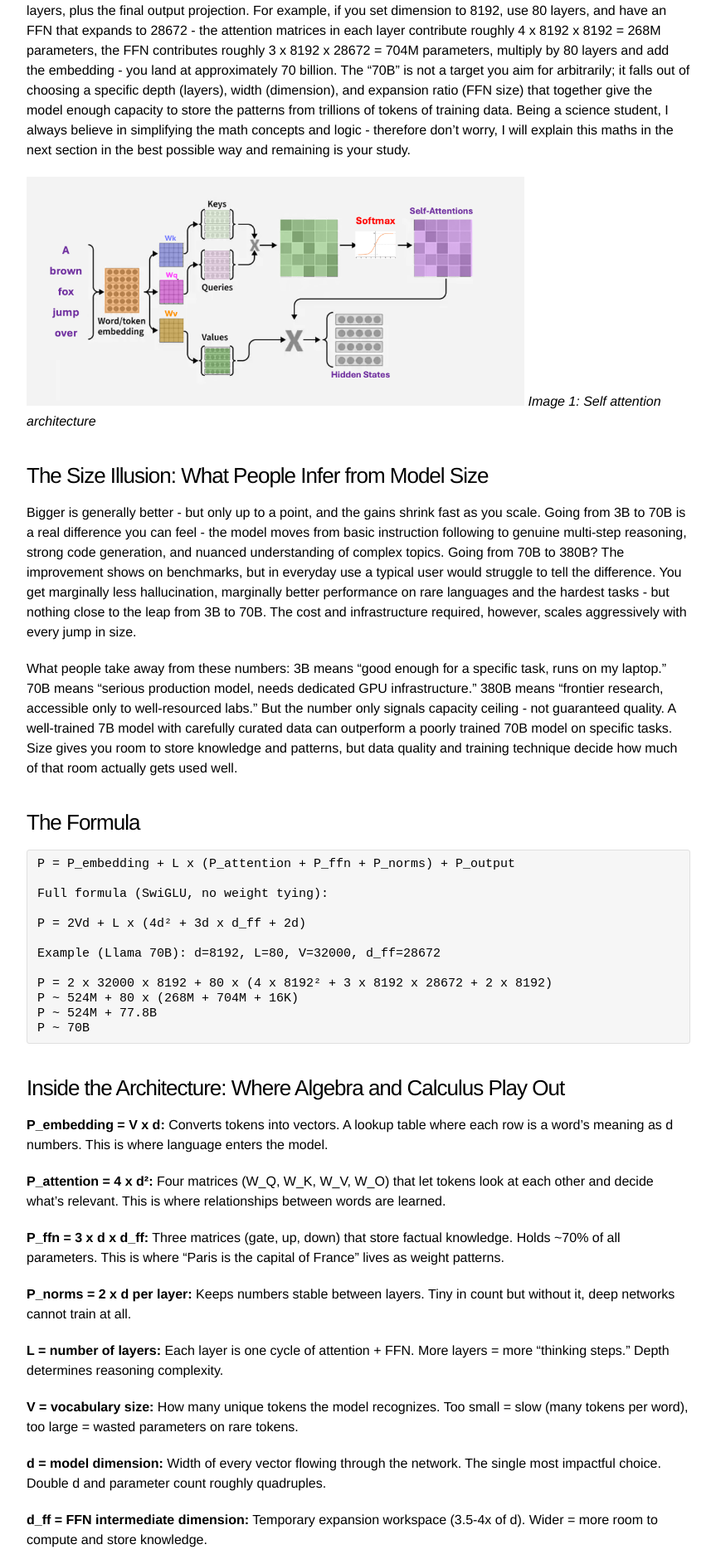
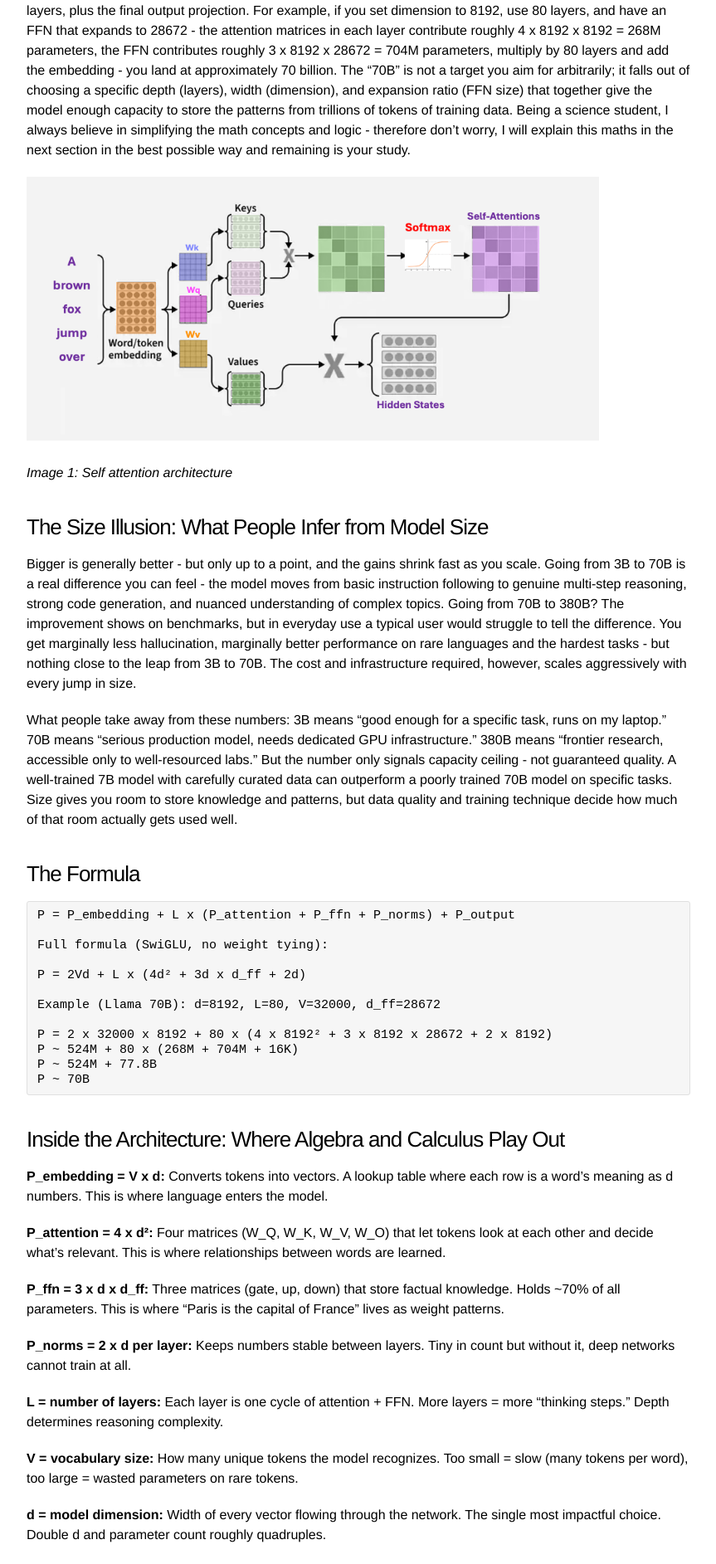
Before and after one commit to deycoding/deycoding.github.io, a Jekyll site: the page built from _posts/2026-06-15-what-does-70b-parameters-mean.md, in a window 1280 px wide. Shown: the part 1109-2994 px from the top of the page at 83% size, without its empty margins (208-1071 px from the left). Built offline with Jekyll 4.4.1, drawn with Linux system fonts in a browser that asks for light colours.

Commit message:
Fix image size and caption

```diff
--- a/_posts/2026-06-15-what-does-70b-parameters-mean.md
+++ b/_posts/2026-06-15-what-does-70b-parameters-mean.md
@@ -19,7 +19,8 @@ People talk about parameters, flex the model size they use and they talk about t
 
 A 70B parameter model means there are 70 billion individual numbers (weights) stored across all the matrices in the network. Here network means Neural Network (NN). This number comes directly from the architecture choices: the embedding layer (vocabulary size x dimension), each transformer layer's attention matrices (Q, K, V, output projections) and feed-forward network matrices (two or three large linear layers), repeated across all layers, plus the final output projection. For example, if you set dimension to 8192, use 80 layers, and have an FFN that expands to 28672 - the attention matrices in each layer contribute roughly 4 x 8192 x 8192 = 268M parameters, the FFN contributes roughly 3 x 8192 x 28672 = 704M parameters, multiply by 80 layers and add the embedding - you land at approximately 70 billion. The "70B" is not a target you aim for arbitrarily; it falls out of choosing a specific depth (layers), width (dimension), and expansion ratio (FFN size) that together give the model enough capacity to store the patterns from trillions of tokens of training data. Being a science student, I always believe in simplifying the math concepts and logic - therefore don't worry, I will explain this maths in the next section in the best possible way and remaining is your study.
 
-![Neural Network Architecture](/assets/images/nn-arch.png){: style="max-width:100%; width:600px"}
+![Neural Network Architecture](/assets/images/nn-arch.png){: style="max-width:100%; width:690px"}
+
 *Image 1: Self attention architecture*
 
 ### The Size Illusion: What People Infer from Model Size
```
